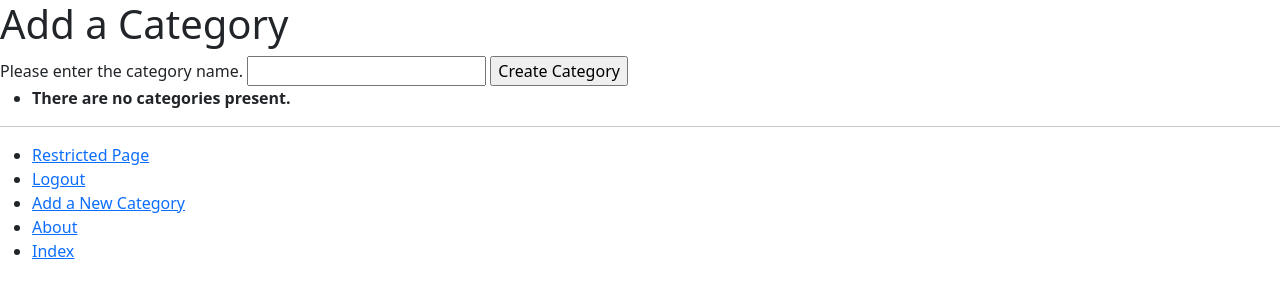
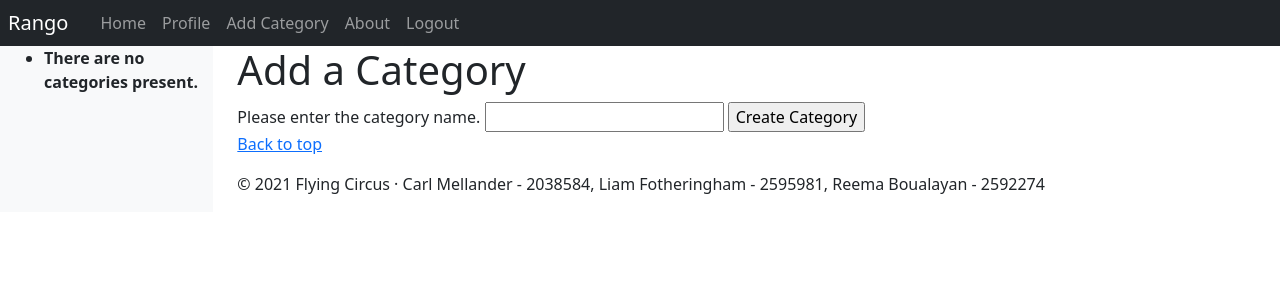
Before and after one commit to liamfotheringham/internet_technology_group_project, a Django app: page /rango/add_category/ in a window 1280 px wide. Shown: the top 300 px of the page. Run offline with Django 3.2, Linux system fonts and the light colour scheme; the visitor is signed in with stand-in values (Sample User, id 1); data that the repository does not hold is empty.

Commit message:
base.html - reflect changes from Chapter 12

```diff
--- a/templates/rango/base.html
+++ b/templates/rango/base.html
@@ -5,6 +5,8 @@
 <html>
 
 <head lang="en">
+
+    <link rel="icon" href="{% static 'images/favicon.ico' %}">
 
     <link href="https://cdn.jsdelivr.net/npm/bootstrap@5.0.2/dist/css/bootstrap.min.css" rel="stylesheet"
         integrity="sha384-EVSTQN3/azprG1Anm3QDgpJLIm9Nao0Yz1ztcQTwFspd3yD65VohhpuuCOmLASjC" crossorigin="anonymous">
@@ -26,34 +28,56 @@
 </head>
 
 <body>
-    <div>
+    <header>
+        <nav class="navbar navbar-expand-md navbar-dark bg-dark p-0">
+            <a class="navbar-brand p-2" href="{% url 'rango:index' %}">Rango</a>
+            <button class="navbar-toggler" type="button" data-toggle="collapse" data-target="#navbarCollapse"
+                aria-controls="navbarCollapse" aria-expanded="false" aria-label="Toggle navigation">
+                <span class="navbar-toggler-icon"></span>
+            </button>
 
-        {% block body_block %}
-        {% endblock %}
-
+            <div class="collapse navbar-collapse" id="navbarCollapse">
+                <ul class="navbar-nav mr-auto">
+                        <li class="nav-item"><a class="nav-link" href="{% url 'rango:index' %}">Home</a></li>
+                    {% if user.is_authenticated %}
+                        <li class="nav-item"><a class="nav-link" href="#">Profile</a></li>
+                        <li class="nav-item"><a class="nav-link" href="{% url 'rango:add_category' %}">Add Category</a></li>
+                    {% else %}
+                        <li class="nav-item"><a class="nav-link" href="{% url 'rango:register' %}">Sign Up</a></li>
+                        <li class="nav-item"><a class="nav-link" href="{% url 'rango:login' %}">Login</a></li>
+                    {% endif %}
+                        <li class="nav-item"><a class="nav-link" href="{% url 'rango:about' %}">About</a></li>
+                    {% if user.is_authenticated %}
+                        <li class="nav-item"><a class="nav-link" href="{% url 'rango:logout' %}">Logout</a></li>
+                    {% endif %}
+                </ul>
             </div>
 
+        </nav>
+    </header>
+    <div class="container-fluid">
+        <div class="row">
+            <nav class="col-md-2 d-none d-md-block bg-light sidebar">
+                <div class="sidebar-sticky">
                     <div>
                         {% block sidebar_block %}
                         {% get_category_list category %}
                         {% endblock %}
                     </div>
+                </div>
+            </nav>
+            <main role="main" class="col-md-9  ml-sm-auto col-lg-10 px-4">
+                {% block body_block %}
+                {% endblock %}
 
-    <hr />
-    <div>
-        <ul>
-        {% if user.is_authenticated %}
-            <li><a href="{% url 'rango:restricted' %}">Restricted Page</a></li>
-            <li><a href="{% url 'rango:logout' %}">Logout</a></li>
-            <li><a href="{% url 'rango:add_category' %}">Add a New Category</a></li>
-        {% else %}
-            <li><a href="{% url 'rango:register' %}">Sign Up</a></li>
-            <li><a href="{% url 'rango:login' %}">Login</a></li>
-        {% endif %}
-            <li><a href="{% url 'rango:about' %}">About</a></li>
-            <li><a href="{% url 'rango:index' %}">Index</a></li>
-        </ul>
+                <footer>
+                    <p class="float-right"><a href="#">Back to top</a></p>
+                    <p>&copy; 2021 Flying Circus &middot; Carl Mellander - 2038584, Liam Fotheringham - 2595981, Reema Boualayan - 2592274</p>
+                </footer>
+            </main>
         </div>
+    </div>
+
 </body>
 
 </html>
```
Lines whose indentation alone changed are shown as unchanged.
